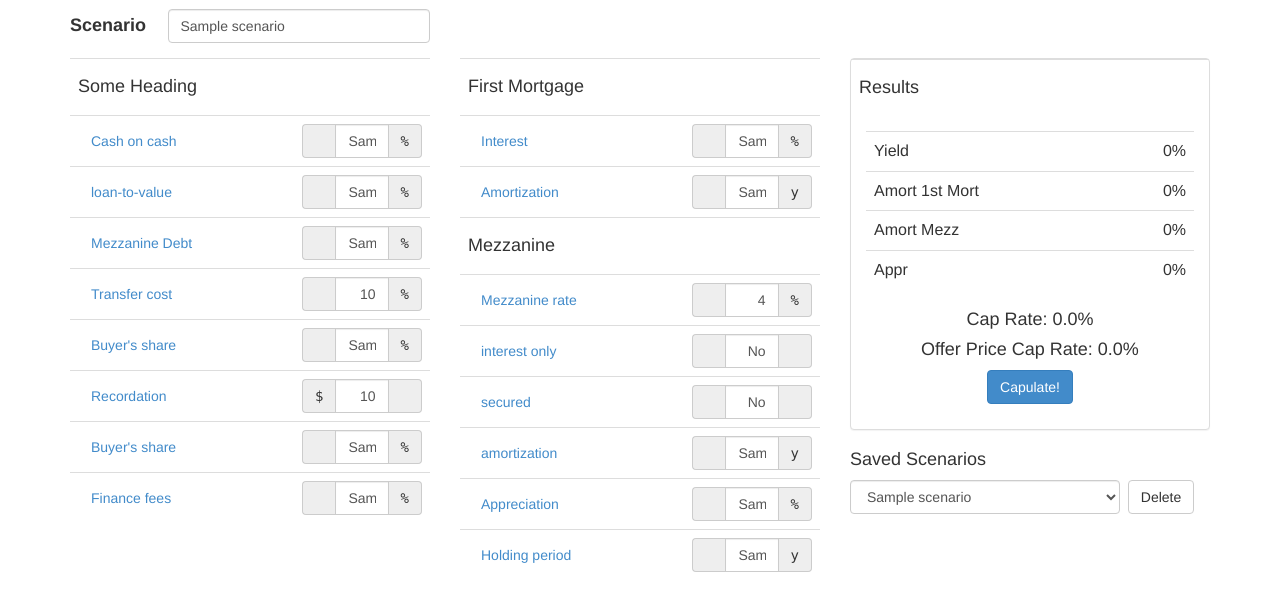
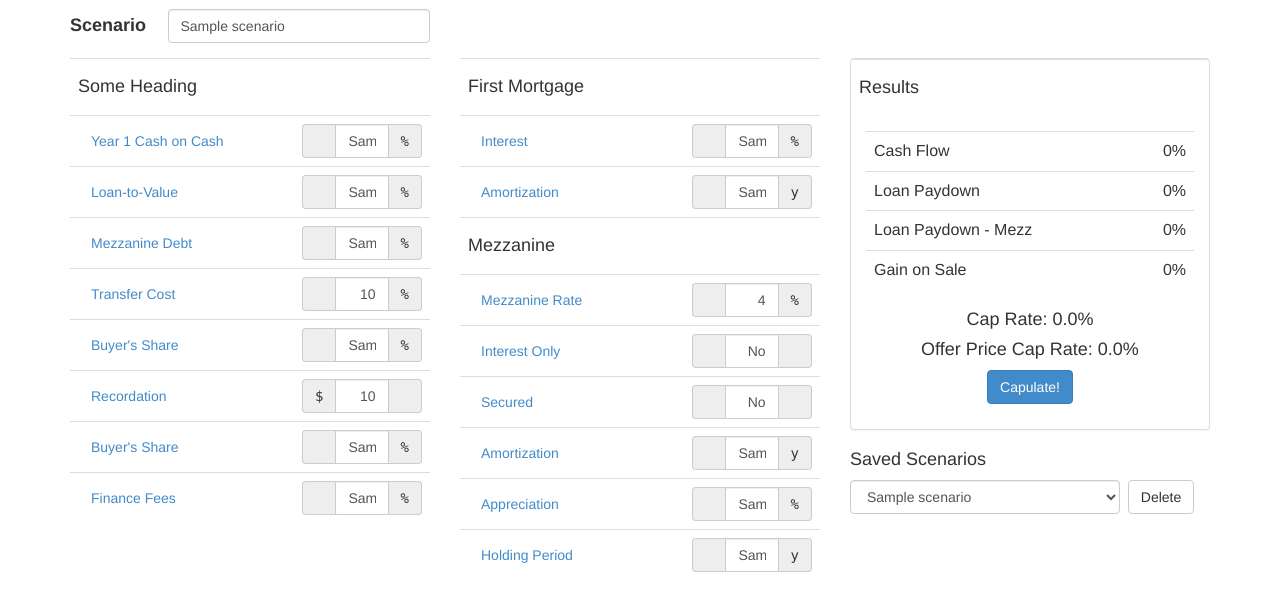
Before and after one commit to blaino/vinnerator, a Python web app: template app/templates/show_scenarios.html in a window 1280 px wide. Shown: the part 51-662 px from the top of the page. Run offline with Jinja, Linux system fonts and the light colour scheme; the template is opened without the code that fills it: most values are stand-ins (such as "Sample title", 1, 10 or a date in 2020); some libraries are stand-ins or nearby versions.

Commit message:
Revised names

```diff
--- a/app/templates/show_scenarios.html
+++ b/app/templates/show_scenarios.html
@@ -38,8 +38,8 @@
             <tr>
 	      <td>
 		<a class="btn large primary has_popover" rel="popover"
-		   data-content="What does cash on cash requirement mean? Expressed as a percentage of shazbat">
-		  Cash on cash
+		   data-content="Year 1 Cash on Cash is the Year 1 Net Cash Flow divided by Equity Investment">
+		  Year 1 Cash on Cash
 		</a>
 	      </td>
 	      <td align="right">
@@ -54,7 +54,7 @@
 	      <td>
 		<a class="btn large primary has_popover" rel="popover"
 		   data-content="Loan to value of acquisition price (target)">
-		  loan-to-value
+		  Loan-to-Value
 		</a>
 	      </td>
 	      <td align="right">
@@ -84,7 +84,7 @@
 	      <td>
 		<a class="btn large primary has_popover" rel="popover"
 		   data-content="Transfer costs of acquisition">
-		  Transfer cost
+		  Transfer Cost
 		</a>
 	      </td>
 	      <td align="right">
@@ -100,7 +100,7 @@
 	      <td>
 		<a class="btn large primary has_popover" rel="popover"
 		   data-content="Buyer's percentage share of transfer costs">
-		  Buyer's share
+		  Buyer's Share
 		</a>
 	      </td>
 	      <td align="right">
@@ -130,7 +130,7 @@
 	      <td>
 		<a class="btn large primary has_popover" rel="popover"
 		   data-content="Buyer's percentage share of recordation costs">
-		  Buyer's share
+		  Buyer's Share
 		</a>
 	      </td>
 	      <td align="right">
@@ -145,7 +145,7 @@
 	      <td>
 		<a class="btn large primary has_popover" rel="popover"
 		   data-content="Finance Fees (e.g., appraisal, Phae I, Lender Fees, Legal, etc.)">
-		  Finance fees
+		  Finance Fees
 		</a>
 	      </td>
 	      <td align="right">
@@ -210,7 +210,7 @@
 	      <td>
 		<a class="btn large primary has_popover" rel="popover"
 		   data-content="Interest rate for mezzanine loan">
-		  Mezzanine rate
+		  Mezzanine Rate
 		</a>
 	      </td>
 	      <td align="right">
@@ -225,7 +225,7 @@
 	      <td>
 		<a class="btn large primary has_popover" rel="popover"
 		   data-content="Interest only (yes or no)">
-		  interest only
+		  Interest Only
 		</a>
 	      </td>
 	      <td align="right">
@@ -241,7 +241,7 @@
 	      <td>
 		<a class="btn large primary has_popover" rel="popover"
 		   data-content="Secured loan (yes or no)">
-		  secured
+		  Secured
 		</a>
 	      </td>
 	      <td align="right">
@@ -257,7 +257,7 @@
 	      <td>
 		<a class="btn large primary has_popover" rel="popover"
 		   data-content="Amortization period of mezzanine loan expressed in years">
-		  amortization
+		  Amortization
 		</a>
 	      </td>
 	      <td align="right">
@@ -288,7 +288,7 @@
 	      <td>
 		<a class="btn large primary has_popover" rel="popover"
 		   data-content="Projected hold period expressed in years">
-		  Holding period
+		  Holding Period
 		</a>
 	      </td>
 	      <td align="right">
@@ -313,19 +313,19 @@
 	    <div class="panel-body">
 	      <table class="table">
 		<tr>
-		  <td>Yield</td>
+		  <td>Cash Flow</td>
 		  <td align="right">{{ '%.0f' % result.yield_per}}%</td>
 		</tr>
 		<tr>
-		  <td>Amort 1st Mort</td>
+		  <td>Loan Paydown</td>
 		  <td align="right">{{ '%.0f' % result.amort_first_mort_per}}%</td>
 		</tr>
 		<tr>
-		  <td>Amort Mezz</td>
+		  <td>Loan Paydown - Mezz</td>
 		  <td align="right">{{ '%.0f' % result.amort_mezz_per}}%</td>
 		</tr>
 		<tr>
-		  <td>Appr</td>
+		  <td>Gain on Sale</td>
 		  <td align="right">{{ '%.0f' % result.appr_per}}%</td>
 		</tr>
 	      </table>
```
